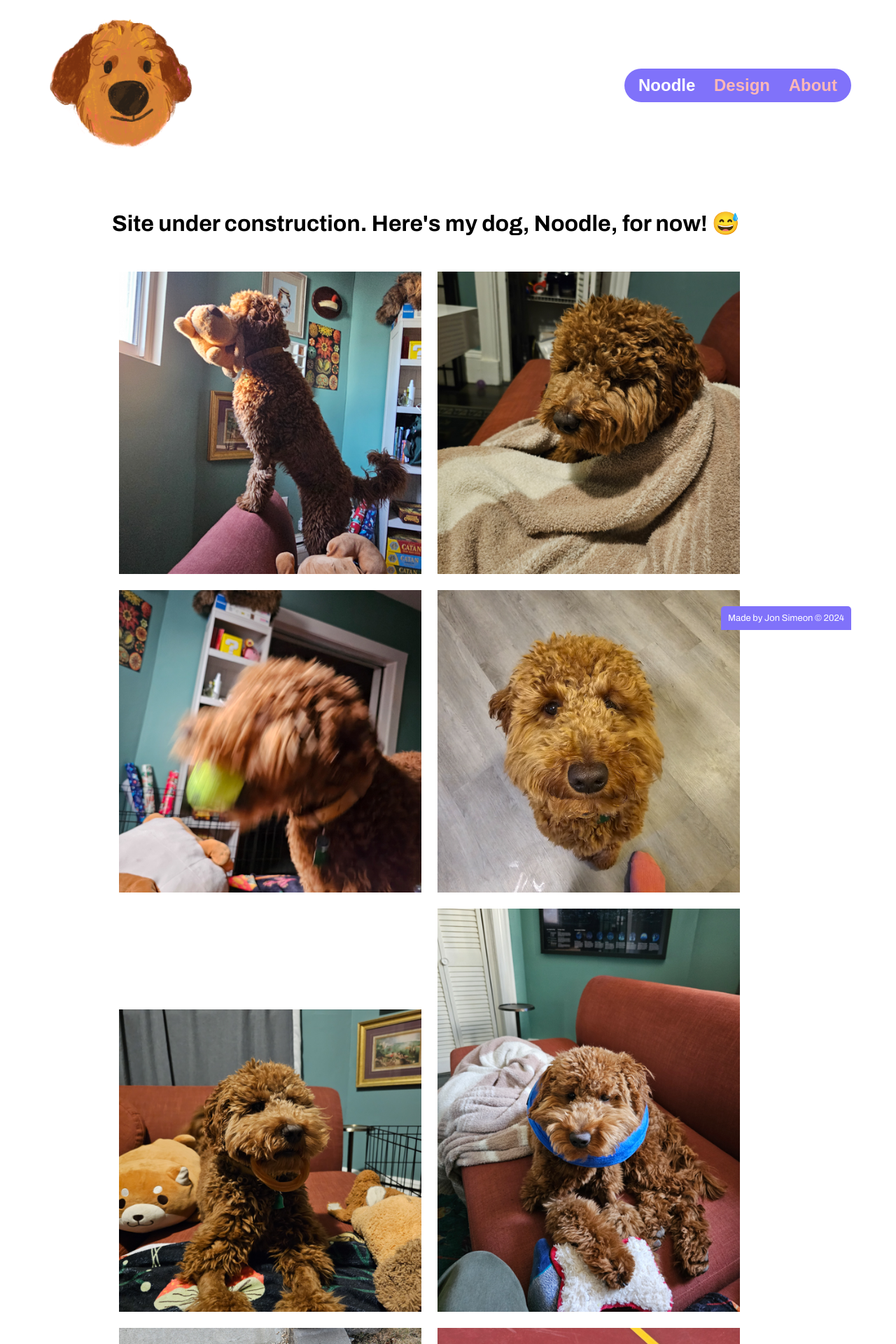
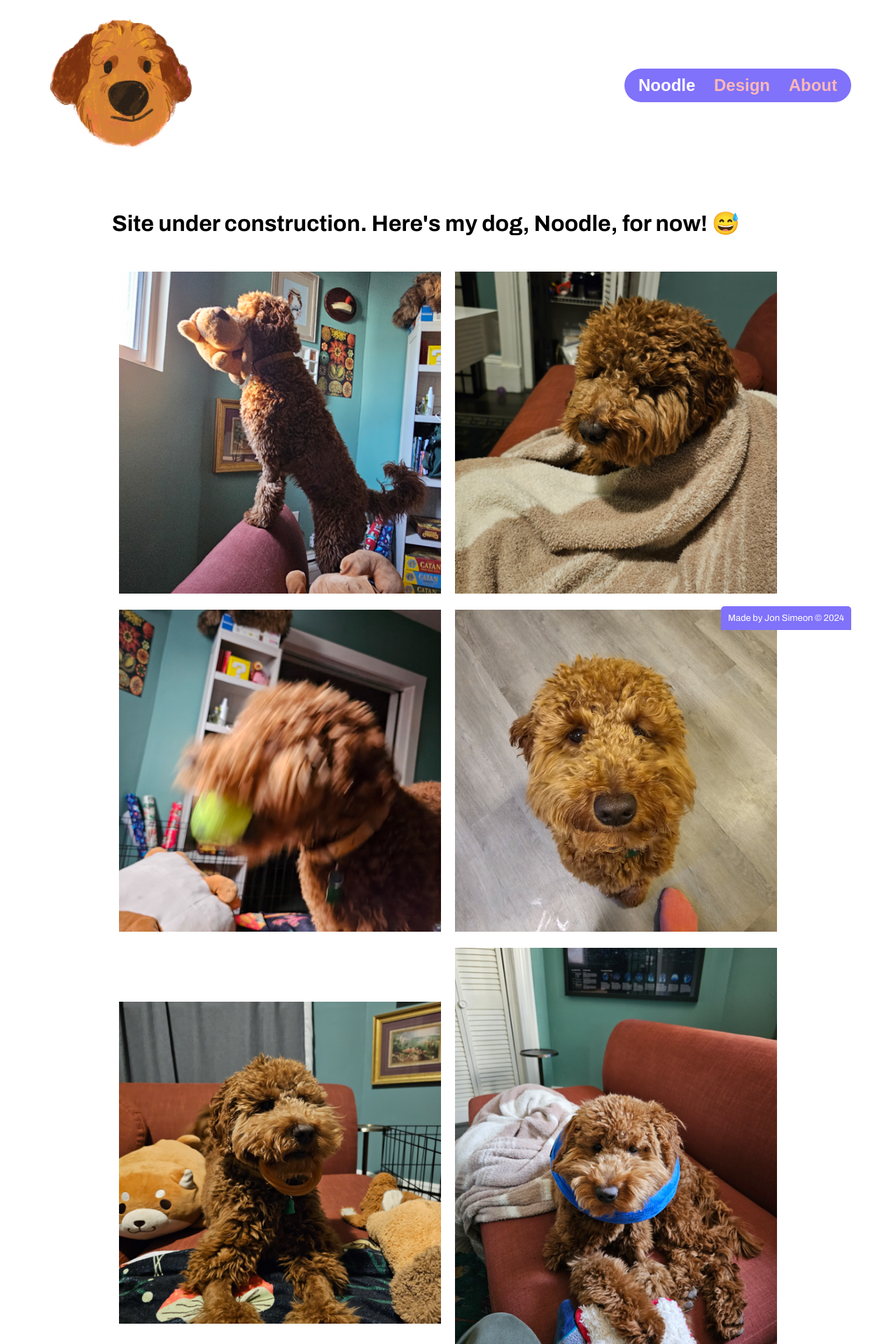
Before and after one commit to GianniBuoni/giannibuoni.github.io, a Jekyll site: the page built from index.html, in a window 1280 px wide. Shown: the top 1920 px of the page at 70% size. Built offline with Jekyll 4.4.1, drawn with Linux system fonts in a browser that asks for light colours; some web fonts are replaced.

Commit message:
Restructured the iamge galleries.

```diff
--- a/_includes/html/illo-gallery.html
+++ b/_includes/html/illo-gallery.html
@@ -1,7 +1,11 @@
+<span class="grid">
+
 {% for image in site.static_files reversed %}
     {% if image.path contains 'images/illustrations/thumbs' %}
-    <a href="assets/images/illustrations/{{image.name}}">
+    <a class="item" src="assets/images/illustrations/{{image.name}}">
         <img src="{{image.path}}"/>
     </a>
     {% endif %}
 {% endfor %}
+
+</span>
--- a/_includes/sass/global.scss
+++ b/_includes/sass/global.scss
@@ -27,3 +27,17 @@ a {
 left: 50%;
 transform: translate(-50%,0);
 }
+
+.grid {
+  display: grid;
+  grid-template-columns: repeat(2, 1fr);
+  grid-auto-flow: row;
+  align-items: center;
+  .item{
+    width: 1fr;
+    padding: 2%;
+    img{
+      width: 100%;
+    }
+  }
+}
--- a/_includes/sass/uniqueElements.scss
+++ b/_includes/sass/uniqueElements.scss
@@ -38,11 +38,6 @@ nav {
         margin-bottom: $spacer;
         width: 75%;
     }
-    img{
-        position: relative;
-        width: 45%;
-        padding: $spacer-half;
-    }
   }
 
   #colaphon{
```
